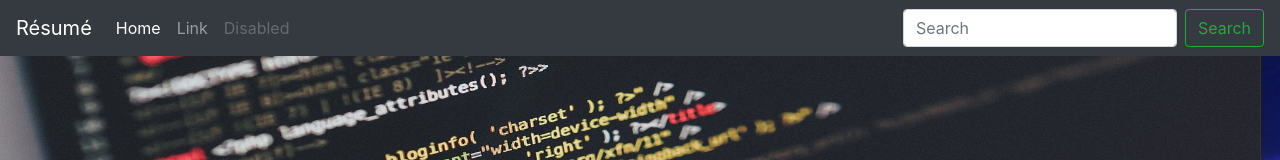
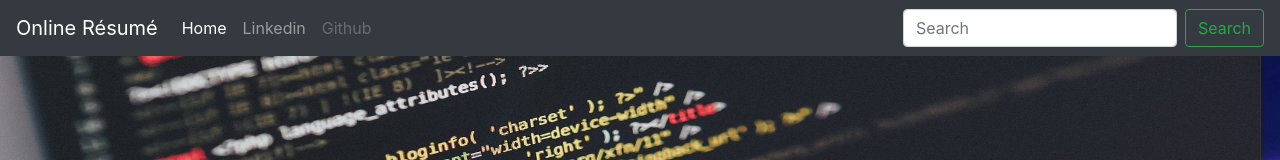
Before and after one commit to maramkhah/portfolio, a plain HTML site: page index.html in a window 1280 px wide. Shown: the top 160 px of the page. Drawn offline with nearby package versions, Linux system fonts and the light colour scheme.

Commit message:
Adding html

```diff
--- a/index.html
+++ b/index.html
@@ -19,7 +19,7 @@
 
     <header>
       <nav class="navbar navbar-expand-md navbar-dark fixed-top bg-dark">
-        <a class="navbar-brand" href="#">Résumé</a>
+        <a class="navbar-brand" href="#">Online Résumé</a>
         <button class="navbar-toggler" type="button" data-toggle="collapse" data-target="#navbarCollapse" aria-controls="navbarCollapse" aria-expanded="false" aria-label="Toggle navigation">
           <span class="navbar-toggler-icon"></span>
         </button>
@@ -29,10 +29,10 @@
               <a class="nav-link" href="#">Home <span class="sr-only">(current)</span></a>
             </li>
             <li class="nav-item">
-              <a class="nav-link" href="#">Link</a>
+              <a class="nav-link" href="www.linkedin.com/in/shayon-maramkhah-473790261">Linkedin</a>
             </li>
             <li class="nav-item">
-              <a class="nav-link disabled" href="#">Disabled</a>
+              <a class="nav-link disabled" href="https://github.com/maramkhah">Github</a>
             </li>
           </ul>
           <form class="form-inline mt-2 mt-md-0">
```
